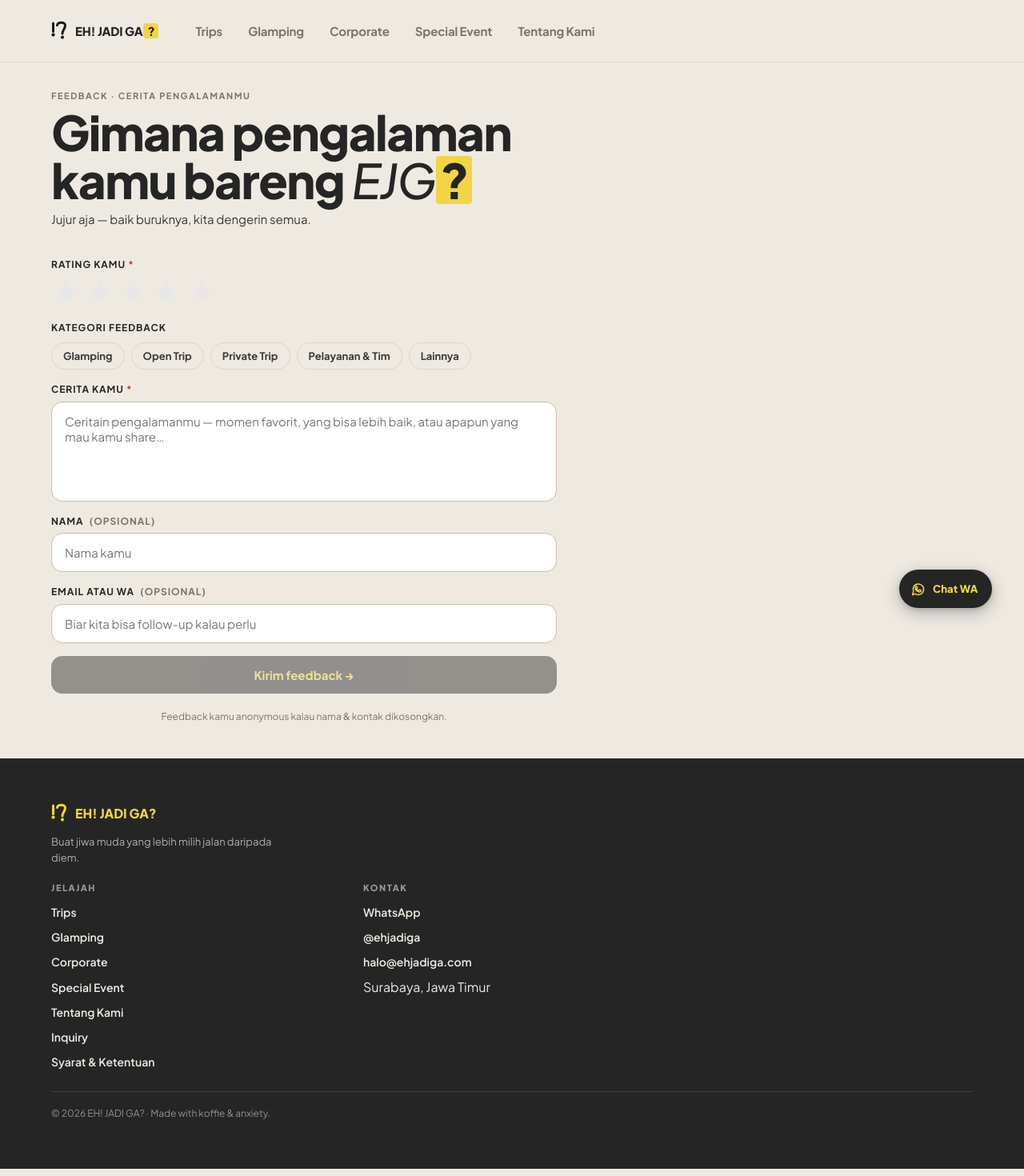
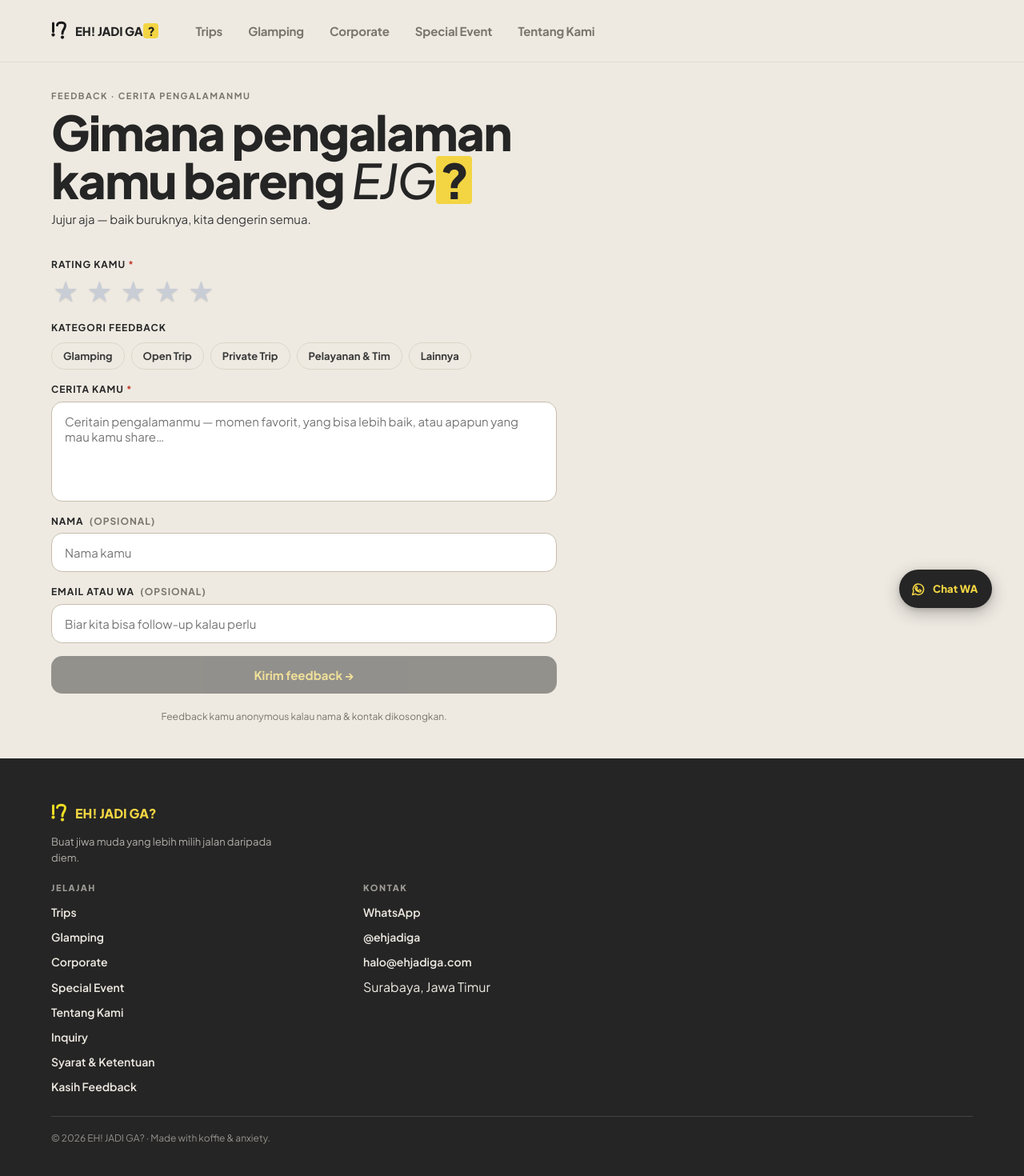
Before and after one commit to mjohantito/EJG-Website, a React (Vite) app: page /feedback in a window 1280 px wide. Shown: the top 1470 px of the page at 80% size. Built offline with nearby package versions, Linux system fonts and the light colour scheme; no server answers; the database is empty.

Commit message:
fix: darker unfilled stars; add feedback link to footer

```diff
--- a/src/components/Footer.jsx
+++ b/src/components/Footer.jsx
@@ -20,6 +20,7 @@ export default function Footer({ onNav }) {
             <li><a onClick={() => onNav('about')}>Tentang Kami</a></li>
             <li><a onClick={() => onNav('inquiry')}>Inquiry</a></li>
             <li><a href="/terms" style={{ color: 'var(--ejg-kertas)', textDecoration: 'none', fontFamily: 'var(--font-display)', fontWeight: 600, fontSize: 14 }}>Syarat & Ketentuan</a></li>
+            <li><a href="/feedback" style={{ color: 'var(--ejg-kertas)', textDecoration: 'none', fontFamily: 'var(--font-display)', fontWeight: 600, fontSize: 14 }}>Kasih Feedback</a></li>
           </ul>
         </div>
         <div>
--- a/src/screens/FeedbackScreen.jsx
+++ b/src/screens/FeedbackScreen.jsx
@@ -19,8 +19,9 @@ function StarRating({ value, onChange }) {
           style={{
             background: 'none', border: 'none', cursor: 'pointer', padding: 2,
             fontSize: 36, lineHeight: 1,
-            color: star <= (hover || value) ? '#F3D543' : '#e5e7eb',
+            color: star <= (hover || value) ? '#F3D543' : '#c8cdd6',
             filter: star <= (hover || value) ? 'drop-shadow(0 0 4px rgba(243,213,67,0.5))' : 'none',
+            textShadow: star <= (hover || value) ? 'none' : '0 1px 2px rgba(0,0,0,0.15)',
             transition: 'all 100ms ease',
           }}
         >
```
